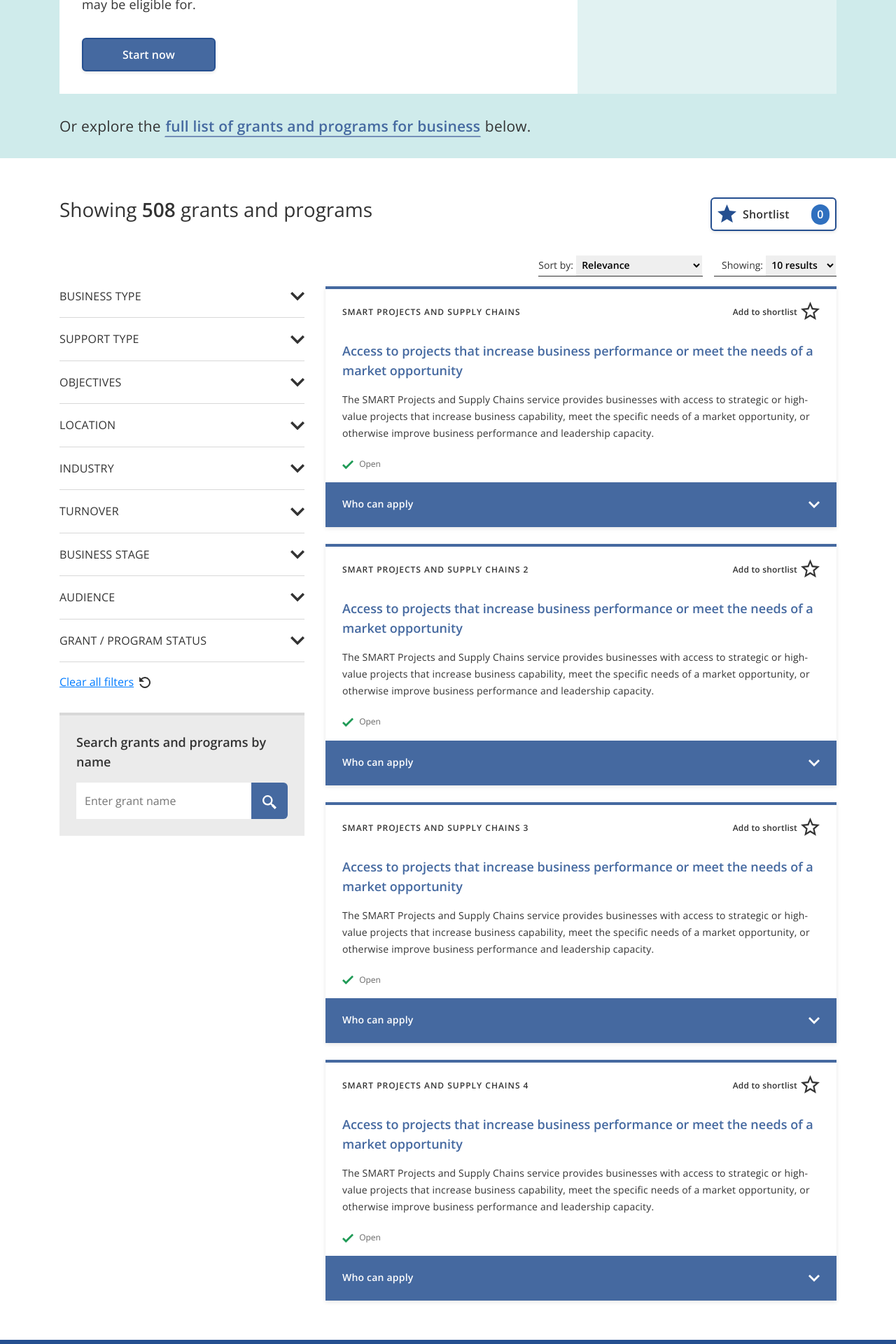
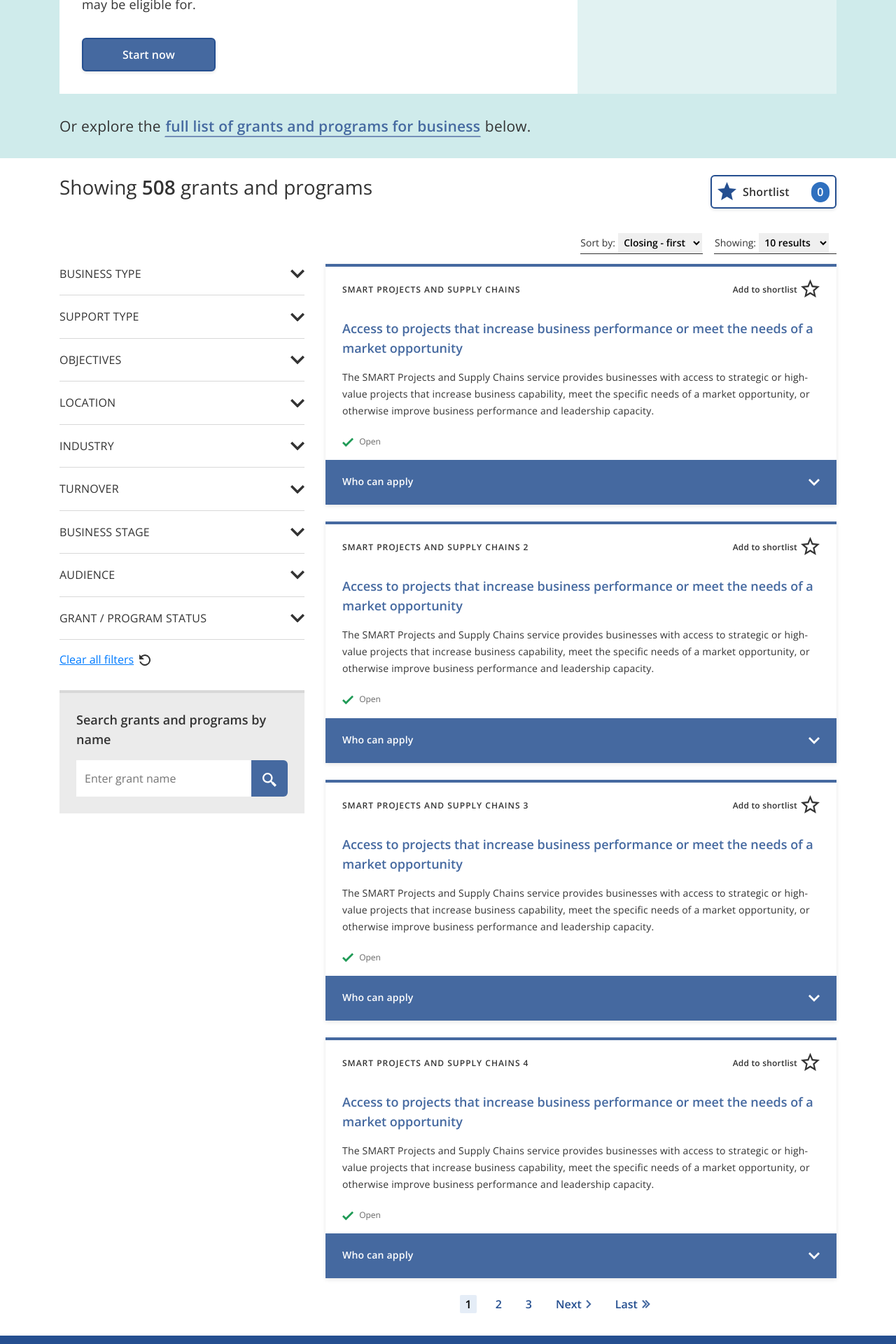
Before and after one commit to AUSGov/bga-grants-and-programs, a Jekyll site: the page built from finder/tool.html, in a window 1280 px wide. Shown: the part 607-2527 px from the top of the page at 70% size. Built offline with Jekyll 4.4.1, drawn with Linux system fonts in a browser that asks for light colours; nearby versions of some CDN libraries; library files that are not in the unit come from our copies; a script that is not in the unit is left out.

Commit message:
Adding mock pagination links.

```diff
--- a/_sass/_tools.scss
+++ b/_sass/_tools.scss
@@ -367,7 +367,7 @@
 
 /* GRANTS RESULTS SECTION */
 .results-section {
-    padding-top: 64px;
+    //padding-top: 64px;
     padding-bottom: 32px;
 
     .results-title {
@@ -667,7 +667,7 @@
 
             label {
                 display: inline-block;
-                width: 70px;
+                width: 60px;
                 text-align: right;
                 font-size: 14px;
                 @include font-format($font-family, $font-regular, normal);
@@ -686,13 +686,13 @@
         }
         .select-sort-results {
             right: 191px;
-            width: 235px;
+            width: 175px;
 
             label {
                 width: 50px;
             }
             select {
-                width: 180px;
+                width: 120px;
             }
         }
     }
@@ -868,6 +868,84 @@
 
             }
         }
+    }
+}
+.pagination {
+    text-align: center;
+    margin-left: 25%;
+
+    a {
+        display: inline;
+        font-family: "Open Sans", sans-serif;
+        font-weight: 600;
+        font-style: normal;
+        color: #254f90;
+        box-shadow: none;
+        padding: 0 6px;
+        margin: 0 10px;
+        text-decoration: none;
+        border: 1px solid transparent;
+    }
+    a.active {
+        color: #000000;
+        background: #e5edf7;
+        padding: 0 6px;
+        border-radius: 2px;
+    }
+    a:focus {
+        border: 1px dotted #748fb8;
+        outline: none;
+    }
+    a:hover {
+        background-color: #e5edf7;
+        border-radius: 2px;
+        padding: 0 6px;
+    }
+    a:active {
+        color: #000;
+        background: #b3c2d8;
+        border: 1px dotted transparent;
+        border-radius: 2px;
+        border: 1px dotted #748fb8;
+    }
+    a:active .svg-container svg path {
+        fill: #000;
+    }
+    a.last {
+        background-image: url(../assets/BGAIcon-chevrondouble-right.svg);
+        background-repeat: no-repeat;
+        background-size: 12px 12px;
+        background-position: right 6px center;
+        padding: 0 24px 0 6px;
+    }
+    a.next {
+        background-image: url(../assets/BGAIcon-chevron-right.svg);
+        background-repeat: no-repeat;
+        background-size: 8px 12px;
+        background-position: right 6px center;
+        padding: 0 20px 0 6px;
+    }
+
+    .first .svg-container,
+    .previous .svg-container {
+        padding-right: 8px;
+    }
+
+    .last .svg-container,
+    .next .svg-container {
+        padding-left: 8px;
+    }
+
+    .previous .svg-container,
+    .next .svg-container {
+        width: 8px;
+        height: 12px;
+    }
+
+    .last .svg-container,
+    .first .svg-container {
+        width: 12px;
+        height: 12px;
     }
 }
 
--- a/finder/tool.html
+++ b/finder/tool.html
@@ -42,9 +42,8 @@
             <form class="">
                 <label>Sort by:</label>
                 <select id="sort_results">
-                    <option value="Relevance" >Relevance</option>
-                    <option value="Deadline">Deadline - ascending</option>
-                    <option value="50 results">Deadline - descending</option>
+                    <option value="closing first" >Closing - first</option>
+                    <option value="closing last">Closing - last</option>
                 </select>
                 </form>
             </div>
@@ -305,4 +304,20 @@
 
             </div>
         </div>
+        <div class="col-8 offset-md-4">
+
+    <div class="row">
+        <div class="pagination">
+
+            <a href="" class="page active">1</a>
+            <a href="" class="page">2</a>
+            <a href="" class="page">3</a>
+            <a href="" class="next">Next</a>
+            <a href="" class="last">Last</a>
+        </div>
     </div>
+    </div>
+</div>
+
+
+<!-- PAGINATION -->
```
Also changed, not shown: assets/BGAIcon-chevron-right.svg (added), assets/BGAIcon-chevrondouble-right.svg (added), 6 other files.
